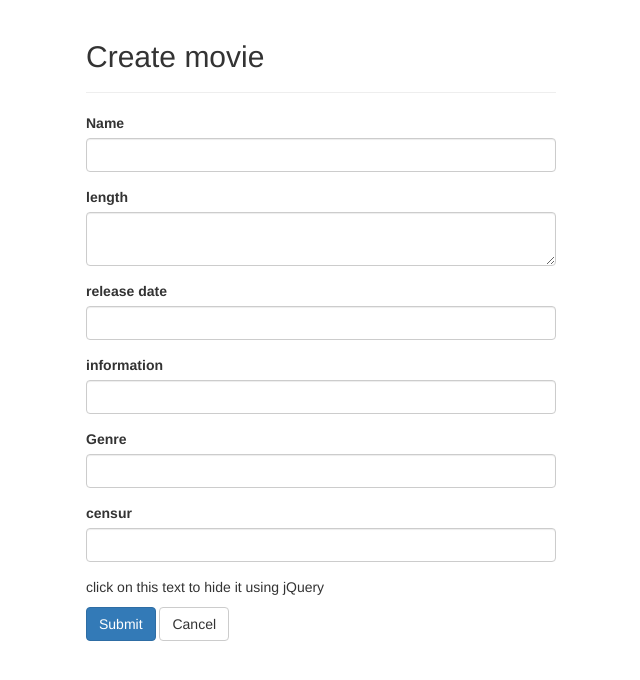
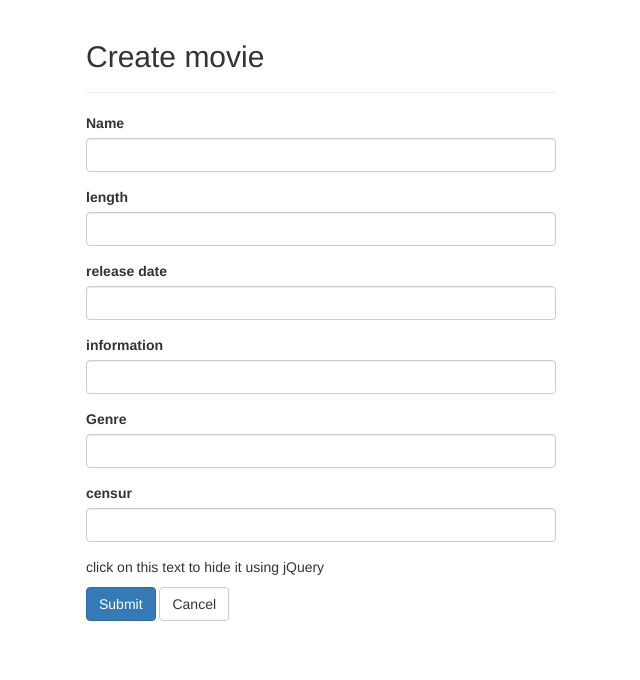
Before and after one commit to kr2792/Assignment-2, a PHP site: page /create.php in a window 1280 px wide. Shown: the top 680 px of the page, without its empty margins (319-959 px from the left). Run offline with PHP 8.4, Linux system fonts and the light colour scheme.

Commit message:
Update create.php

```diff
--- a/create.php
+++ b/create.php
@@ -172,7 +172,7 @@ if($_SERVER["REQUEST_METHOD"] == "POST") {
 <!--                     length-->
                     <div class="form-group <?php echo (!empty($length_err)) ? 'has-error' : ''; ?>">
                         <label>length</label>
-                        <textarea name="length" class="form-control"><?php echo $length; ?></textarea>
+                        <input type="text" class="form-control" value="<?php echo $length; ?>">
                         <span class="help-block"><?php echo $length_err;?></span>
                     </div>
 
```
